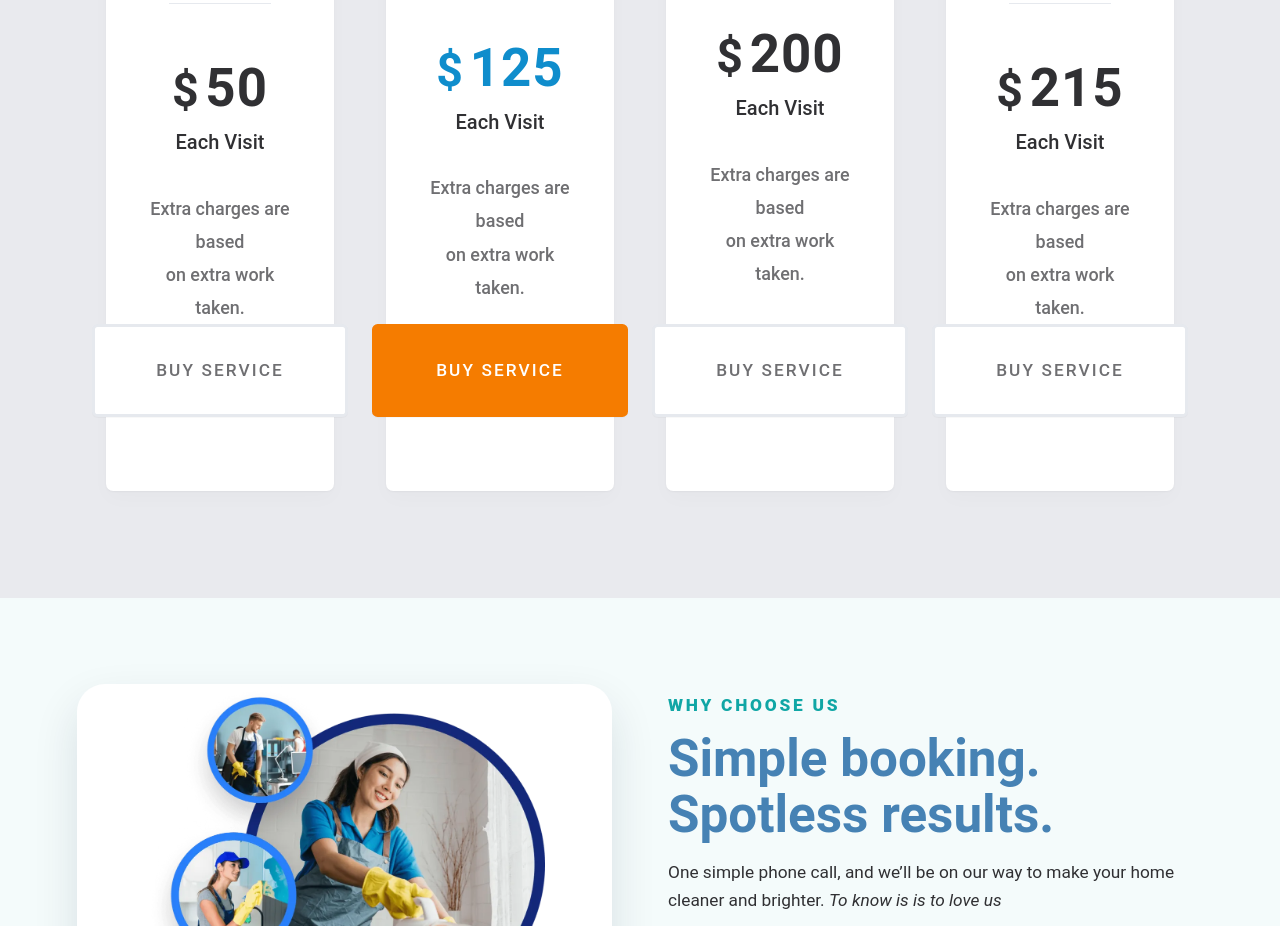
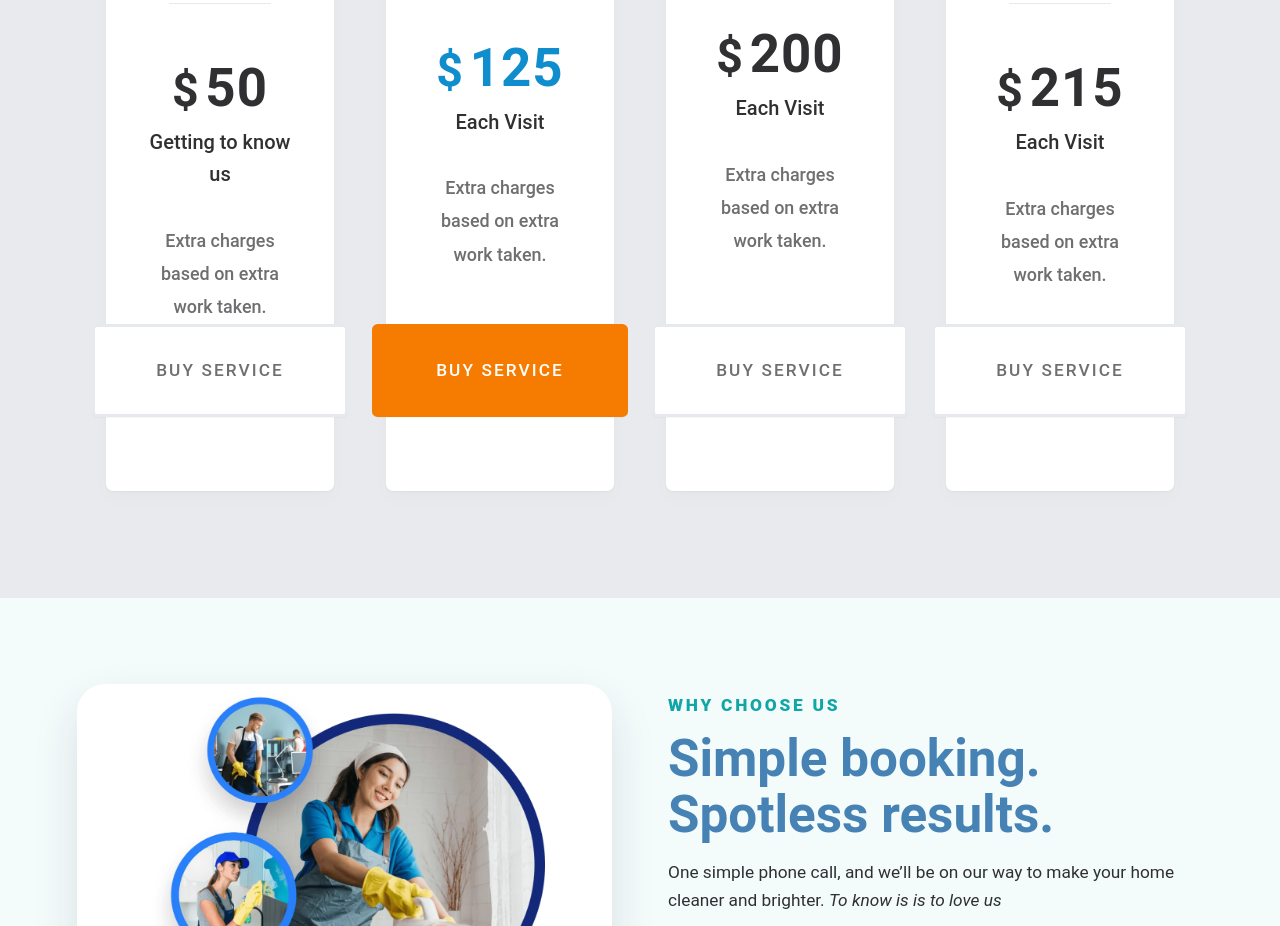
Before and after one commit to NYCMEL/MACleaners, a plain HTML site: page index.html in a window 1280 px wide. Shown: the part 1419-2345 px from the top of the page. Drawn offline with Linux system fonts and the light colour scheme.

Commit message:
committed

```diff
--- a/index.html
+++ b/index.html
@@ -64,8 +64,8 @@
 			    <h2 class="pricing-card__title">Single Visit</h2>
 			    <div class="pricing-card__rule" aria-hidden="true"></div>
 			    <div class="pricing-card__price"><span>$</span>50</div>
-			    <p class="pricing-card__subhead">Each Visit</p>
-			    <p class="pricing-card__copy">Extra charges are based<br />on extra work taken.</p>
+			    <p class="pricing-card__subhead">Getting to know us</p>
+			    <p class="pricing-card__copy">Extra charges based on extra work taken.</p>
 			    <a class="pricing-card__button" href="#" aria-label="Buy Single Visit service">Buy Service</a>
 			</article>
 
@@ -73,7 +73,7 @@
 			    <div class="pricing-card__badge">On Demand</div>
 			    <div class="pricing-card__price"><span>$</span>125</div>
 			    <p class="pricing-card__subhead">Each Visit</p>
-			    <p class="pricing-card__copy">Extra charges are based<br />on extra work taken.</p>
+			    <p class="pricing-card__copy">Extra charges based on extra work taken.</p>
 			    <a class="pricing-card__button pricing-card__button--primary" href="#" aria-label="Buy On Demand service">Buy Service</a>
 			</article>
 
@@ -82,7 +82,7 @@
 			    <div class="pricing-card__rule" aria-hidden="true"></div>
 			    <div class="pricing-card__price"><span>$</span>200</div>
 			    <p class="pricing-card__subhead">Each Visit</p>
-			    <p class="pricing-card__copy">Extra charges are based<br />on extra work taken.</p>
+			    <p class="pricing-card__copy">Extra charges based on extra work taken.</p>
 			    <a class="pricing-card__button" href="#" aria-label="Buy Maintenance service">Buy Service</a>
 			</article>
 
@@ -91,7 +91,7 @@
 			    <div class="pricing-card__rule" aria-hidden="true"></div>
 			    <div class="pricing-card__price"><span>$</span>215</div>
 			    <p class="pricing-card__subhead">Each Visit</p>
-			    <p class="pricing-card__copy">Extra charges are based<br />on extra work taken.</p>
+			    <p class="pricing-card__copy">Extra charges based on extra work taken.</p>
 			    <a class="pricing-card__button" href="#" aria-label="Buy Complete Pack service">Buy Service</a>
 			</article>
 		    </main>
```
